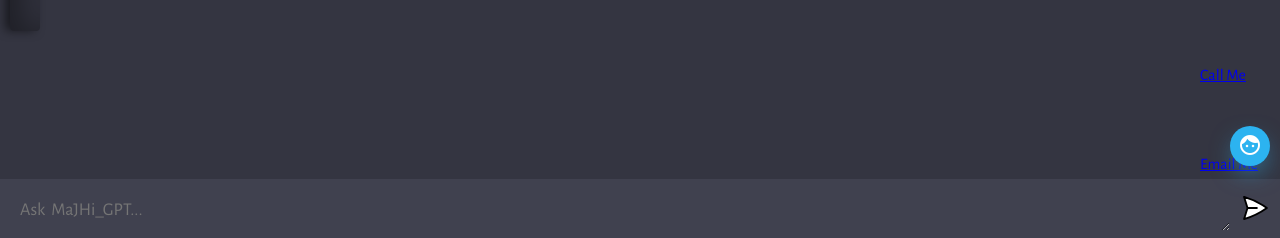
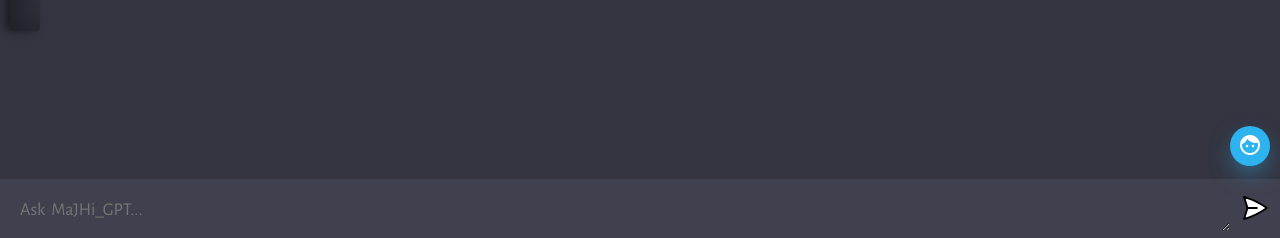
Before and after one commit to Maijied/Majhi_GPT-Chatbot-AI-Based-on-OPENAI-ChatGPT-using-Vite, a website built with Vite: page client/index.html in a window 1280 px wide. Shown: the part 559-797 px from the top of the page. Built offline with nearby package versions, Linux system fonts and the light colour scheme.

Commit message:
Working on contact me floating button

```diff
--- a/client/index.html
+++ b/client/index.html
@@ -45,12 +45,12 @@
       <div class="floating-button"><i class="material-icons">face</i></div>
       <div class="element-container">
 
-        <a href="tel:+8801629158131">Call Me
+        <a href="tel:+8801629158131">
         <span class="float-element tooltip-left">
           <i class="material-icons">phone</i>
         </a>
         </span>
-        <a href="mailto:mdshuvo40@gmail.com">Email Me
+        <a href="mailto:mdshuvo40@gmail.com">
           <span class="float-element">
           <i class="material-icons">email</i>
         </a>
```
